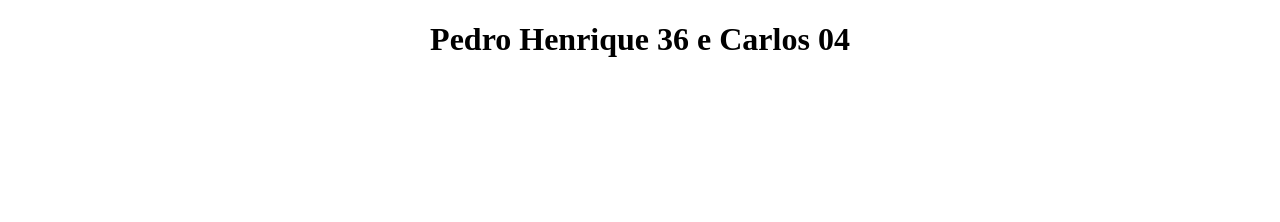
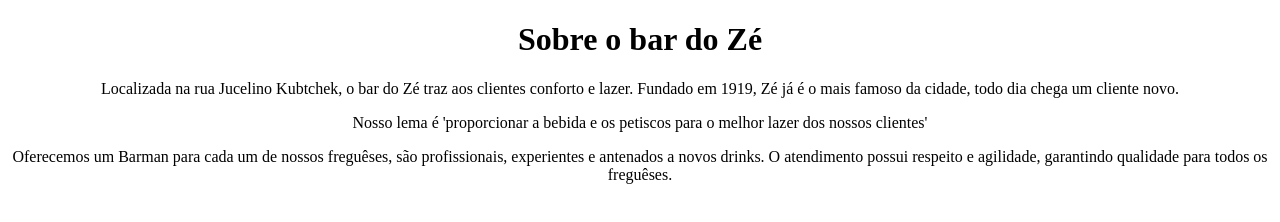
Before and after one commit to pedrinn044/Programa-o, a plain HTML site: page index.html in a window 1280 px wide. Drawn offline with Linux system fonts and the light colour scheme.

Commit message:
index.html

```diff
--- a/index.html
+++ b/index.html
@@ -6,6 +6,10 @@
     <link rel="stylesheet" href="style.css">
   </head>
   <body>
-    <h1>Pedro Henrique 36 e Carlos 04</h1>
+    <h1>Sobre o bar do Zé</h1>
+    <p>Localizada na rua Jucelino Kubtchek, o bar do Zé traz aos clientes conforto e lazer. Fundado em 1919, Zé já é o mais famoso da cidade, todo dia chega um cliente novo.</p>
+
+    <p>Nosso lema é 'proporcionar a bebida e os petiscos para o melhor lazer dos nossos clientes'</p>
+<p>Oferecemos um Barman para cada um de nossos freguêses, são profissionais, experientes e antenados a novos drinks. O atendimento possui respeito e agilidade, garantindo qualidade para todos os freguêses.</p>
   </body>
 </html>
```
